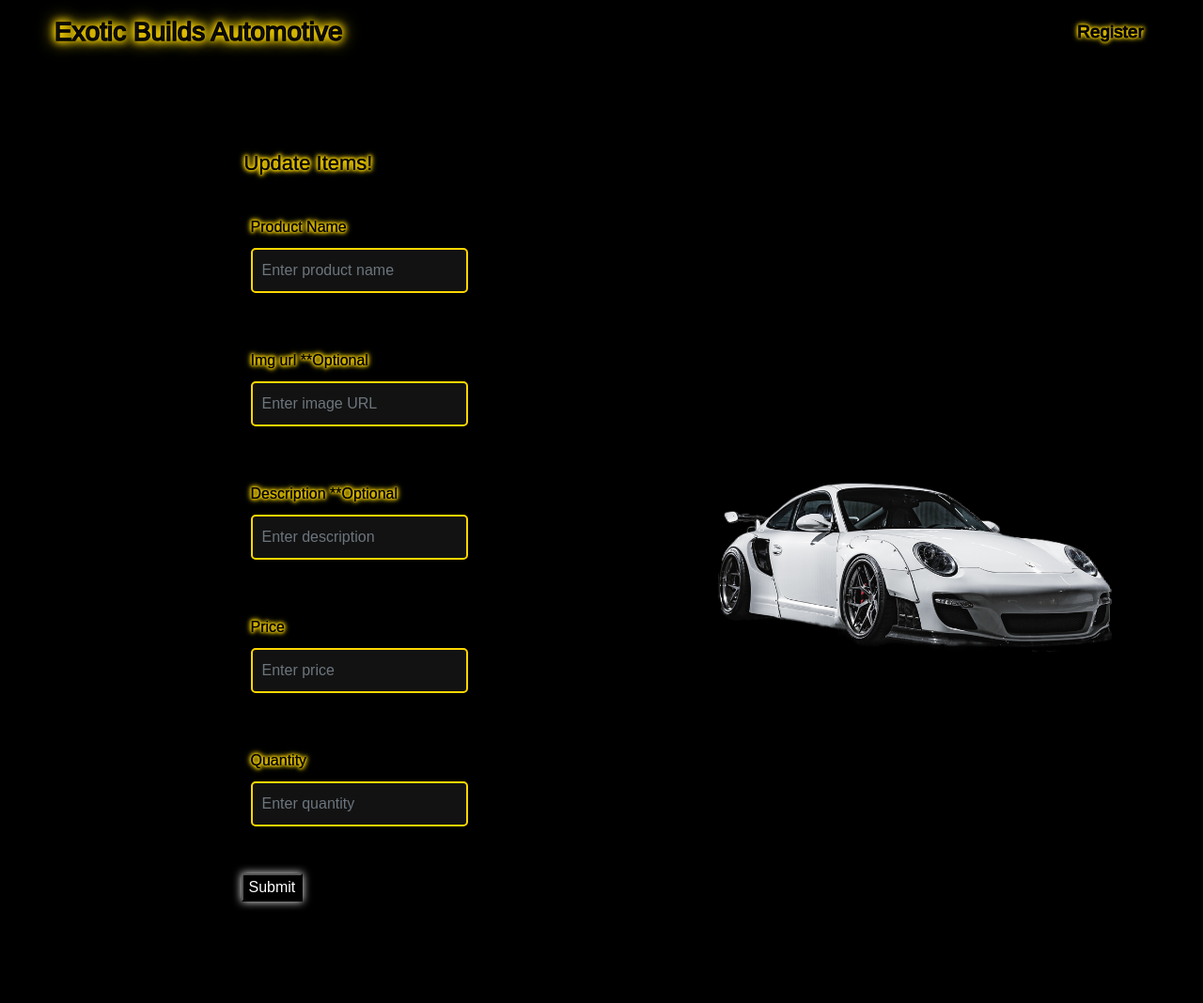
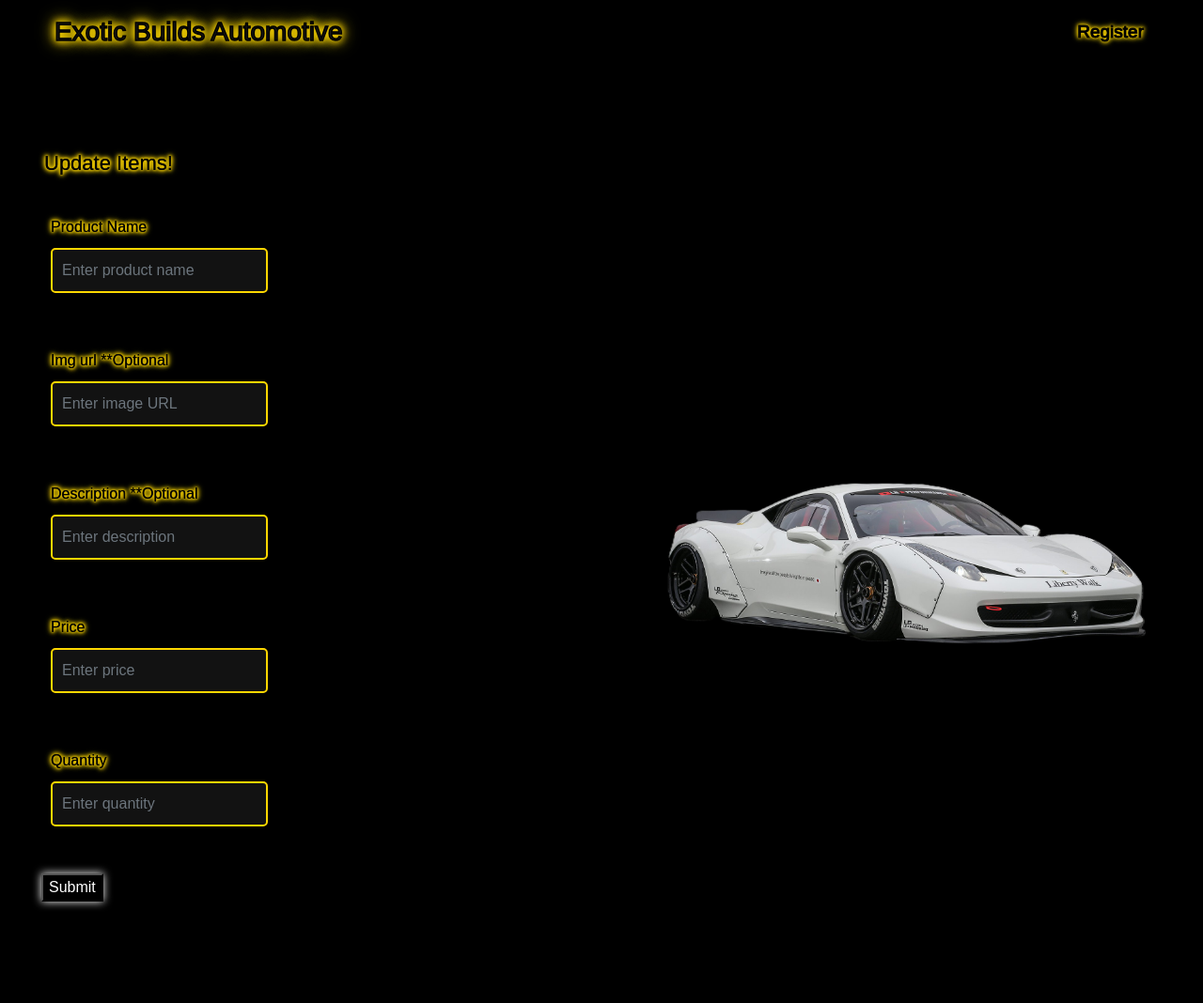
Before and after one commit to Acceleration-Industries/Exotic_Builds_Automotive, a Flask app: page /shop/update/1 in a window 1280 px wide. Shown: the whole page at 94% size. Run offline with Flask 3, Linux system fonts and the light colour scheme; data that the repository does not hold is empty; some libraries are stand-ins or nearby versions; some web fonts are replaced.

Commit message:
Needed Upgrades

```diff
--- a/exotic_builds_garage/blueprints/site/site_templates/update.html
+++ b/exotic_builds_garage/blueprints/site/site_templates/update.html
@@ -1,12 +1,5 @@
 {% extends 'base.html' %}
 {% block content %}
-<!DOCTYPE html>
-<html lang="en">
-
-<head>
-    <meta charset="UTF-8">
-    <meta name="viewport" content="width=device-width, initial-scale=1.0">
-    <title>Exotic Builds Automotive</title>
 
 <style>
     .create-page {
@@ -97,8 +90,8 @@
         box-shadow: 0px 0px 10px gold;
     }
 
-    .signnn {
-        background-image: url("/static/images/MOTORIOUS.png");
+    .signnnn {
+        background-image: url("/static/images/white_horse.jpg");
         background-size: 50%;
         background-position: right;
         background-repeat: no-repeat;
@@ -108,12 +101,13 @@
         justify-content: space-evenly;
         max-height: 1100px;
         height: 1000px;
+        padding-right: 425px;
     }
 </style>
 </head>
 
 <body>
-    <div class="signnn">
+    <div class="signnnn">
         <div class="create-page">
             <div class="form-container">
                 <div class="finally">
@@ -163,7 +157,5 @@
             </div>
         </div>
     </div>
-</body>
 
-</html>
 {% endblock content %}
```
Also changed, not shown: exotic_builds_garage/templates/base.html (+0 -26 lines), exotic_builds_garage/static/images/white_horse.jpg (added).
